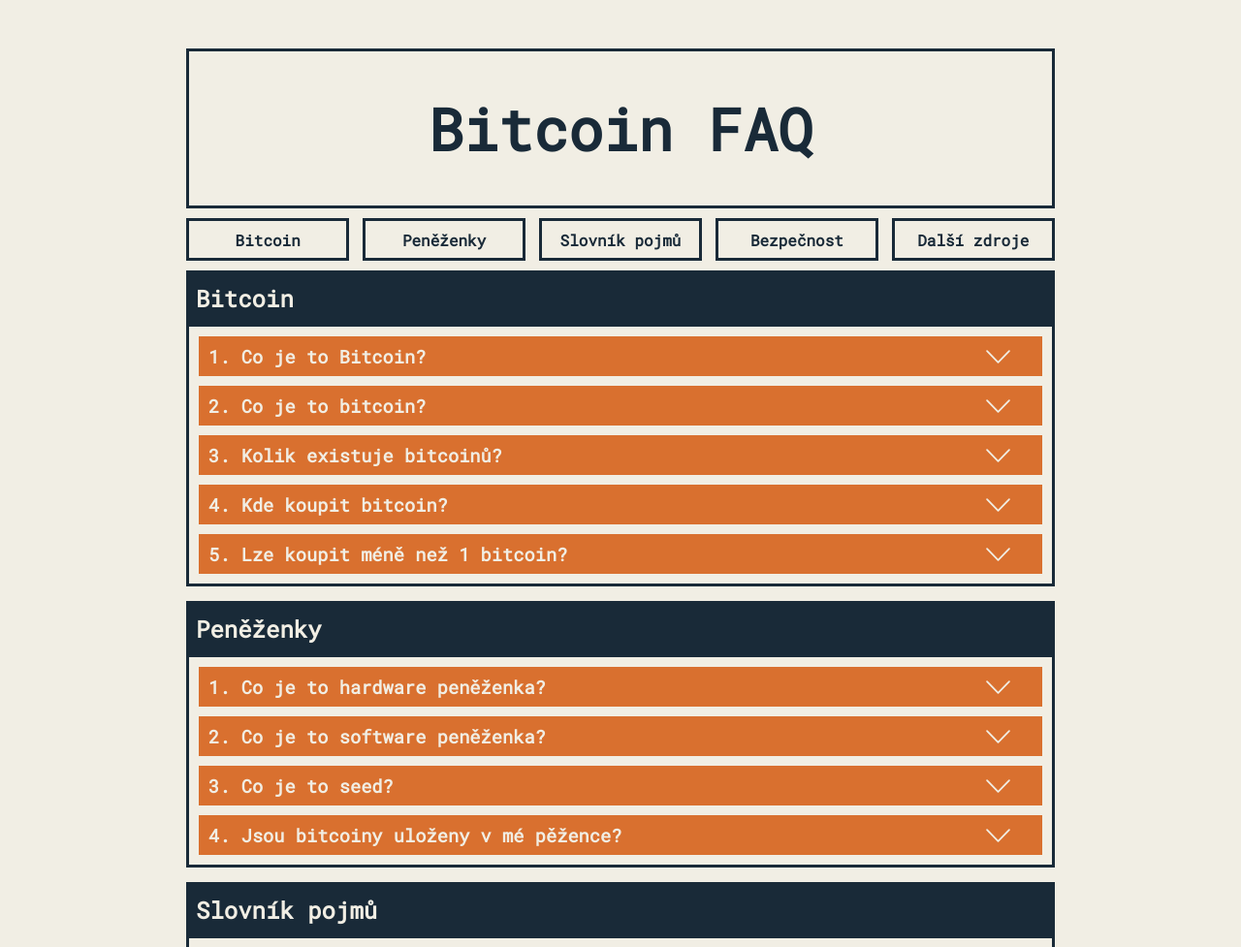
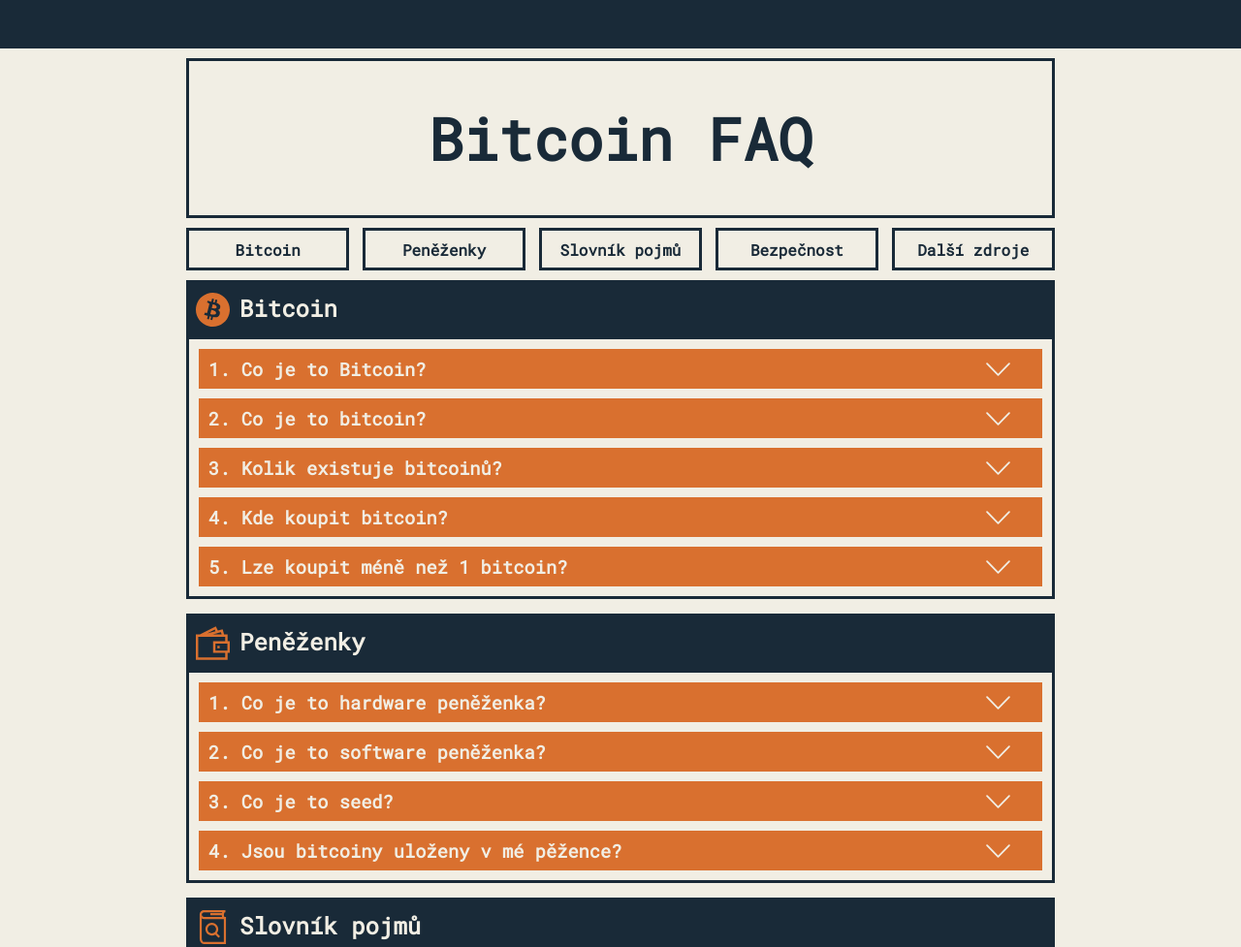
Before and after one commit to terezadohnal/bitcoin_faq, a plain HTML site: page index.html in a window 1280 px wide. Shown: the top 977 px of the page at 97% size. Drawn offline with Linux system fonts and the light colour scheme.

Commit message:
added icons an top bar

```diff
--- a/index.html
+++ b/index.html
@@ -9,6 +9,7 @@
 </head>
 
 <body>
+    <div class="top-bar"></div>
     <div id="obal">
     <header>
         <div id="main-nadpis">
@@ -38,6 +39,7 @@
     <main>
         <section id="bitcoin" class="kategorie">
             <div class="kategorie-nadpis">
+                <img src="img/bitcoin.svg" alt="bitcoin" style="width: 35px;">
                 <h2>Bitcoin</h2>
             </div>
             <div class="kategorie-otazka" onclick="ukazOdpoved('otazka-1-1', '1_1_sipka')">
@@ -99,6 +101,7 @@
         </section>
         <section id="penezenky" class="kategorie">
             <div class="kategorie-nadpis">
+                <img src="img/walle.svg" alt="penezenka" style="width: 35px;">
                 <h2>Peněženky</h2>
             </div>
             <div class="kategorie-otazka" onclick="ukazOdpoved('2_1_otazka', '2_1_sipka')">
@@ -149,6 +152,7 @@
         </section>
         <section id="slovnik-pojmu" class="kategorie">
             <div class="kategorie-nadpis">
+                <img src="img/vocab.svg" alt="penezenka" style="width: 35px;">
                 <h2>Slovník pojmů</h2>
             </div>
             <div class="kategorie-otazka" onclick="ukazOdpoved('3_1_otazka', '3_1_sipka')">
@@ -210,6 +214,7 @@
         </section>
         <section id="bezpecnost" class="kategorie">
             <div class="kategorie-nadpis">
+                <img src="img/secutiry.svg" alt="penezenka" style="width: 35px;">
                 <h2>Bezpečnost</h2>
             </div>
             <div class="kategorie-otazka" onclick="ukazOdpoved('4_1_otazka', '4_1_sipka')">
@@ -227,6 +232,7 @@
         </section>
         <section id="dalsi-zdroje" class="kategorie">
             <div class="kategorie-nadpis">
+                <img src="img/resource.svg" alt="penezenka" style="width: 35px;">
                 <h2>Další zdroje</h2>
             </div>
             <div class="kategorie-otazka" onclick="ukazOdpoved('5_1_otazka', '5_1_sipka')">
--- a/style.css
+++ b/style.css
@@ -9,6 +9,12 @@ body {
   color: var(--page-text);
   background-color: var(--page-background);
   margin: 0;
+}
+
+.top-bar {
+  background-color: var(--page-text);
+  width: 100%;
+  height: 50px;
 }
 
 h1 {
@@ -59,7 +65,7 @@ nav ul li:hover {
 }
 
 #main-nadpis {
-  margin: 50px 0 0 0;
+  margin: 10px 0 0 0;
   border: 3px solid var(--page-text);
 }
 
@@ -81,6 +87,11 @@ nav ul li:hover {
   padding: 10px 0 10px 7px;
   background-color: var(--page-text);
   color: var(--page-background);
+  display: flex;
+}
+
+.kategorie-nadpis h2 {
+  margin-left: 10px;
 }
 
 .kategorie-otazka {
```
Also changed, not shown: img/resource.svg (added), img/vocab.svg (added).
